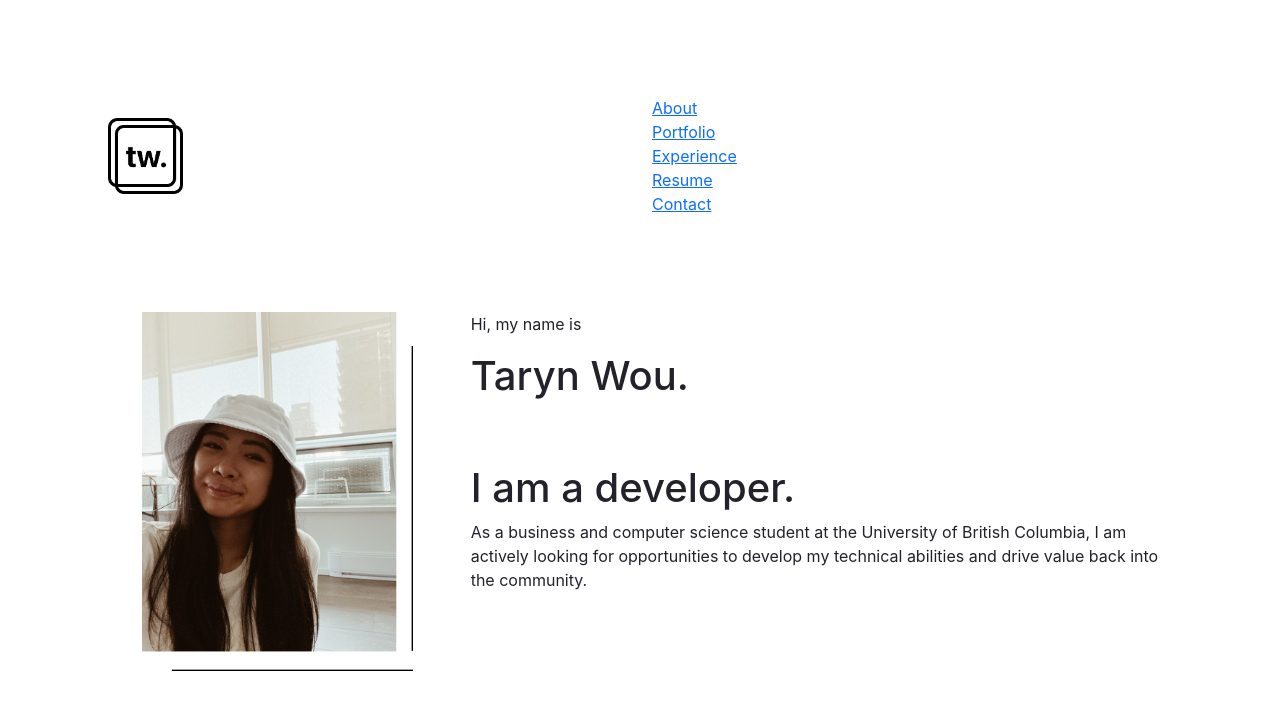
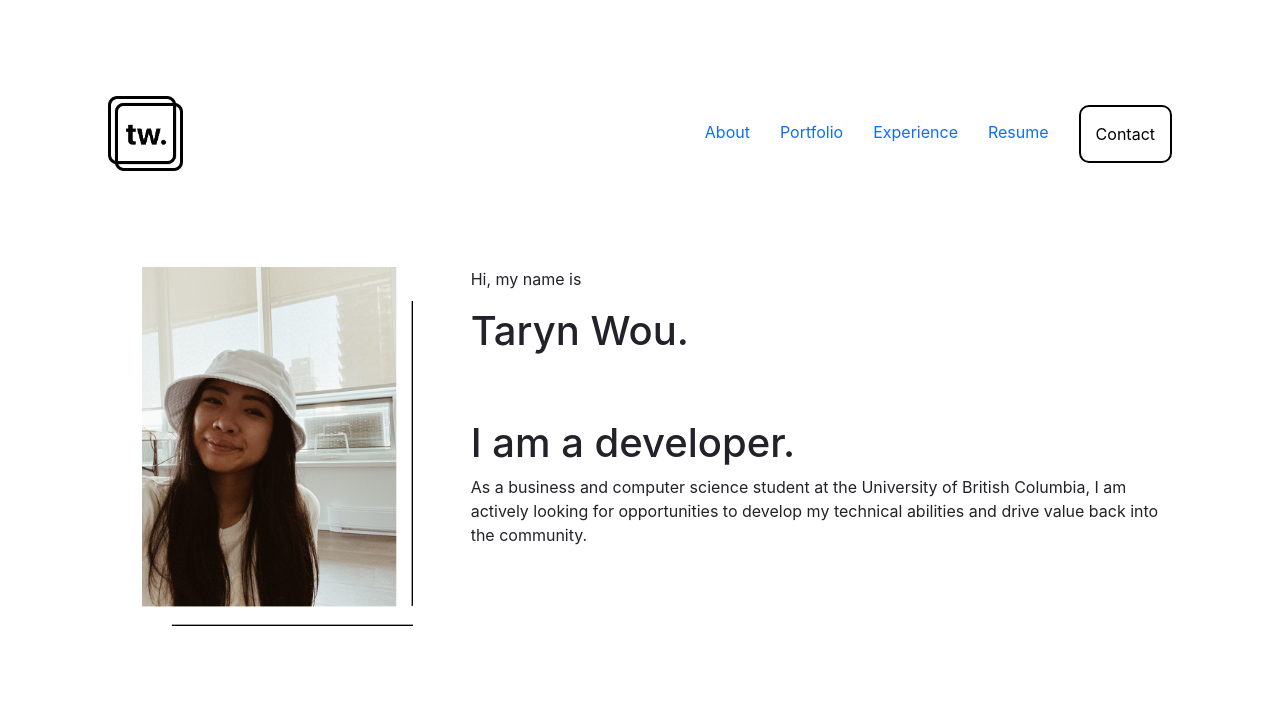
Before and after one commit to tarynwou/portfolio, a Gatsby site: page / in a window 1280 px wide. Built offline with nearby package versions, Linux system fonts and the light colour scheme; Gatsby itself is replaced by a stand-in of ours.

Commit message:
Styled navbar

```diff
--- a/src/components/Navigation.jsx
+++ b/src/components/Navigation.jsx
@@ -2,6 +2,7 @@ import * as React from "react";
 import Logo from "../images/tw-logo-1.png";
 import "bootstrap/dist/css/bootstrap.css";
 import "../images/images.css";
+import "../components/components.css";
 
 function Navigation() {
 	return (
@@ -15,26 +16,41 @@ function Navigation() {
 				</div>
 				{/* //navlinks */}
 				<div class="col-lg-6">
-					{/* //About */}
-					<div className="navlink">
-						<a href="">About</a>
-					</div>
-					{/* //Portfolio */}
-					<div className="navlink">
-						<a href="">Portfolio</a>
-					</div>
-					{/* //Experience */}
-					<div className="navlink">
-						<a href="">Experience</a>
-					</div>
-					{/* //Resume */}
-					<div className="navlink">
-						<a href="">Resume</a>
-					</div>
-					{/* //Contact */}
-					<div className="navlink" id="contact-button">
-						<a href="mailto:tarynwou@gmail.com">Contact</a>
-					</div>
+					<ul className="navbar-links">
+						{/* //About */}
+						<li className="navitem" id="contact-button">
+							<a
+								className="navlink"
+								href="mailto:tarynwou@gmail.com"
+							>
+								Contact
+							</a>
+						</li>
+						{/* //Portfolio */}
+						<li className="navitem">
+							<a className="navlink" href="">
+								Resume
+							</a>
+						</li>
+						{/* //Experience */}
+						<li className="navitem">
+							<a className="navlink" href="">
+								Experience
+							</a>
+						</li>
+						{/* //Resume */}
+						<li className="navitem">
+							<a className="navlink" href="">
+								Portfolio
+							</a>
+						</li>
+						{/* //Contact */}
+						<li className="navitem">
+							<a className="navlink" href="">
+								About
+							</a>
+						</li>
+					</ul>
 				</div>
 			</div>
 		</div>
--- a/src/components/components.css
+++ b/src/components/components.css
@@ -0,0 +1,32 @@
+.navbar-links {
+	list-style-type: none;
+	margin: 0;
+}
+a.navlink:link {
+	color: black;
+	text-decoration: none;
+}
+a.navlink:hover {
+	color: black;
+	text-decoration: none;
+	font-weight: bold;
+}
+
+.navitem {
+	display: inline;
+	float: right;
+	padding: 15px;
+	/* border-color: black;
+	border-width: 2px;
+	border-style: solid; */
+}
+
+#contact-button {
+	/* padding-top: 0px;
+	padding-bottom: 0px; */
+	border-color: black;
+	border-width: 2px;
+	border-style: solid;
+	border-radius: 10px;
+	margin-left: 15px;
+}
```
